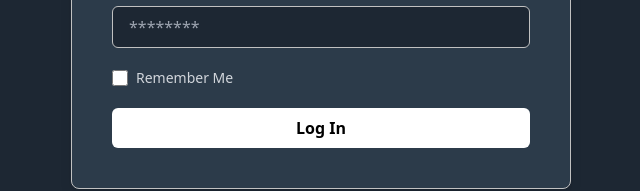
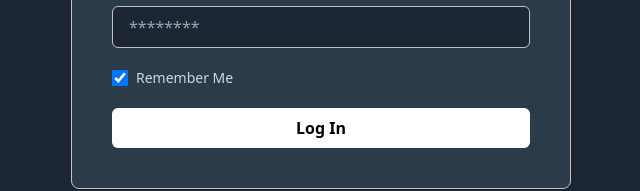
Before and after one commit to Sahareior/Alpha_Motivetion_Dashboard, a React (Vite) app: page /login in a window 1280 px wide. Shown: the part 470-661 px from the top of the page, without its empty margins (319-959 px from the left). Built offline with nearby package versions, Linux system fonts and the light colour scheme; no server answers.

Commit message:
solved redirect issue

```diff
--- a/src/screens/auth/Login.tsx
+++ b/src/screens/auth/Login.tsx
@@ -66,6 +66,7 @@ const Login = () => {
           <div className="flex items-center space-x-2">
             <input
               type="checkbox"
+              checked={true}
               id="remember"
               className="h-4 w-4 text-blue-400 bg-[#343F4F] focus:ring-blue-500 rounded"
             />
```
Also changed, not shown: 1 other file (tests, documents, lock files or other folders).
